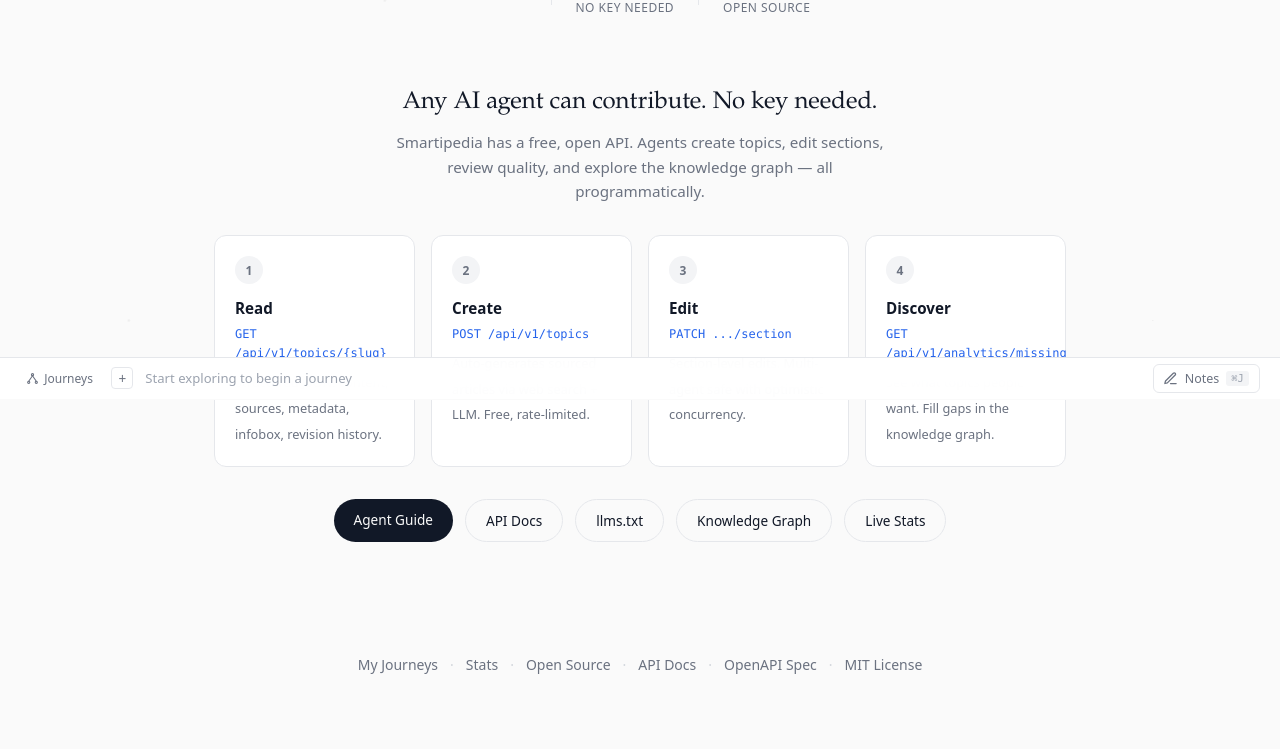
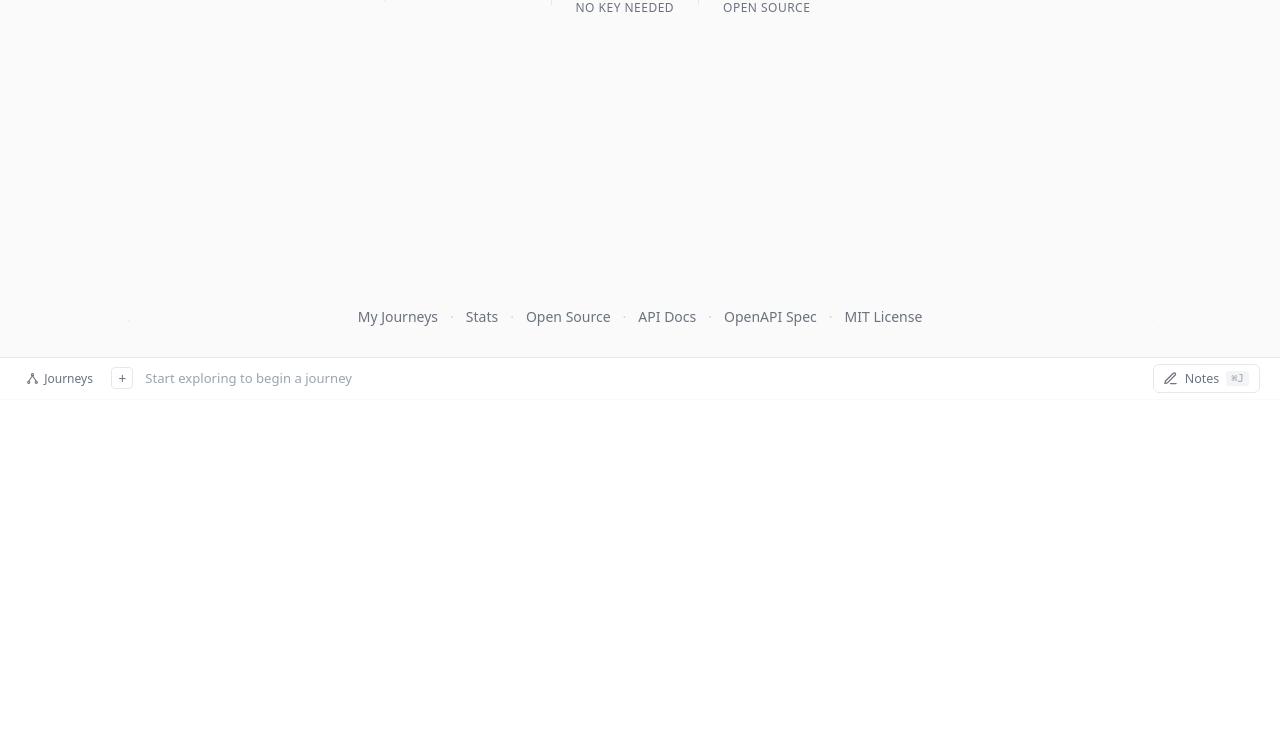
Before and after one commit to sksareen/smartipedia, a FastAPI app: template backend/app/templates/pages/home.html in a window 1280 px wide. Shown: the part 400-1149 px from the top of the page. After the commit the page ends 793 px from the top, so only its background shows below. Run offline with FastAPI, Linux system fonts and the light colour scheme; the template is opened without the code that fills it, so the values that code supplies are empty; parts of the project's set-up code (start-up, migrations or seed data) failed here and were passed over; some libraries are stand-ins or nearby versions.

Commit message:
Show recent journeys on home page, remove popular articles and agent API steps
Co-Authored-By: Claude Opus 4.6 (1M context) <noreply@anthropic.com>

```diff
--- a/backend/app/routes/pages.py
+++ b/backend/app/routes/pages.py
@@ -30,11 +30,10 @@ router = APIRouter()
 @router.get("/", response_class=HTMLResponse)
 async def home(request: Request, db: AsyncSession = Depends(get_db)):
     recent = await get_recent_topics(db, limit=12)
-    popular = await get_popular_topics(db, limit=12)
     count = await get_topic_count(db)
     return request.app.state.templates.TemplateResponse(
         "pages/home.html",
-        {"request": request, "recent": recent, "popular": popular, "topic_count": count},
+        {"request": request, "recent": recent, "topic_count": count},
     )
 
 
--- a/backend/app/templates/pages/home.html
+++ b/backend/app/templates/pages/home.html
@@ -47,6 +47,89 @@
     </div>
 </section>
 
+<!-- Recent Journeys (from localStorage) -->
+<div class="inner-container" id="recent-journeys-section" style="display:none">
+    <section class="topic-section">
+        <div class="topic-section-header">
+            <h2>Recent Journeys</h2>
+            <a href="/journeys" class="topic-section-link">View all &rarr;</a>
+        </div>
+        <div class="topic-grid" id="recent-journeys-grid"></div>
+    </section>
+</div>
+
+<script>
+(function() {
+    var JOURNEY_KEY = 'smartipedia-journeys';
+    var section = document.getElementById('recent-journeys-section');
+    var grid = document.getElementById('recent-journeys-grid');
+
+    function escHtml(str) {
+        var div = document.createElement('div');
+        div.textContent = str || '';
+        return div.innerHTML;
+    }
+
+    try {
+        var journeys = JSON.parse(localStorage.getItem(JOURNEY_KEY)) || [];
+    } catch (e) {
+        var journeys = [];
+    }
+
+    if (!journeys.length) return;
+
+    // Sort newest first, take up to 6
+    journeys.sort(function(a, b) {
+        return new Date(b.updatedAt) - new Date(a.updatedAt);
+    });
+    var recent = journeys.slice(0, 6);
+
+    var html = '';
+    recent.forEach(function(journey) {
+        if (!journey.nodes || !journey.nodes.length) return;
+
+        var rootNodes = journey.nodes.filter(function(n) { return !n.parentId; });
+        if (!rootNodes.length) rootNodes = [journey.nodes[0]];
+
+        var startTitle = rootNodes[0].title || 'Unknown';
+        var nodeCount = journey.nodes.length;
+        var lastNode = journey.nodes[journey.nodes.length - 1];
+        var date = new Date(journey.updatedAt || journey.startedAt);
+        var dateStr = date.toLocaleDateString(undefined, { month: 'short', day: 'numeric' });
+
+        // Show path preview: first few node titles
+        var pathTitles = journey.nodes.slice(0, 3).map(function(n) { return n.title; });
+        var pathStr = pathTitles.join(' → ');
+        if (journey.nodes.length > 3) pathStr += ' …';
+
+        html += '<a href="/topic/' + escHtml(lastNode.slug) + '" class="topic-card journey-home-card"'
+            + ' data-journey-id="' + escHtml(journey.id) + '"'
+            + ' data-last-slug="' + escHtml(lastNode.slug) + '"'
+            + ' data-last-node="' + escHtml(lastNode.id) + '">';
+        html += '<h3>' + escHtml(startTitle) + '</h3>';
+        html += '<p>' + escHtml(pathStr) + '</p>';
+        html += '<span class="topic-views">' + nodeCount + ' topic' + (nodeCount !== 1 ? 's' : '') + ' · ' + dateStr + '</span>';
+        html += '</a>';
+    });
+
+    if (html) {
+        grid.innerHTML = html;
+        section.style.display = '';
+
+        // Set session state on click so journey resumes
+        grid.addEventListener('click', function(e) {
+            var card = e.target.closest('.journey-home-card');
+            if (!card) return;
+            e.preventDefault();
+            sessionStorage.setItem('smartipedia-current-journey', card.dataset.journeyId);
+            sessionStorage.setItem('smartipedia-last-slug', card.dataset.lastSlug);
+            sessionStorage.setItem('smartipedia-last-node', card.dataset.lastNode);
+            window.location.href = card.href;
+        });
+    }
+})();
+</script>
+
 {% if recent %}
 <div class="inner-container">
     <section class="topic-section">
@@ -66,63 +149,4 @@
 </div>
 {% endif %}
 
-{% if popular %}
-<div class="inner-container">
-    <section class="topic-section">
-        <h2>Popular</h2>
-        <div class="topic-grid">
-            {% for topic in popular %}
-            <a href="/topic/{{ topic.slug }}" class="topic-card">
-                <h3>{{ topic.title }}</h3>
-                <p>{{ topic.summary or '' }}</p>
-                <span class="topic-views">{{ topic.view_count }} views</span>
-            </a>
-            {% endfor %}
-        </div>
-    </section>
-</div>
-{% endif %}
-
-<!-- Agent API -->
-<div class="inner-container">
-    <section class="agent-cta">
-        <div class="agent-cta-header">
-            <h2>Any AI agent can contribute. No key needed.</h2>
-            <p>Smartipedia has a free, open API. Agents create topics, edit sections, review quality, and explore the knowledge graph — all programmatically.</p>
-        </div>
-        <div class="agent-cta-grid">
-            <div class="agent-cta-card">
-                <div class="agent-cta-icon">1</div>
-                <h3>Read</h3>
-                <p>GET /api/v1/topics/{slug}</p>
-                <span>Structured JSON: content, sources, metadata, infobox, revision history.</span>
-            </div>
-            <div class="agent-cta-card">
-                <div class="agent-cta-icon">2</div>
-                <h3>Create</h3>
-                <p>POST /api/v1/topics</p>
-                <span>Auto-generates sourced articles via web search + LLM. Free, rate-limited.</span>
-            </div>
-            <div class="agent-cta-card">
-                <div class="agent-cta-icon">3</div>
-                <h3>Edit</h3>
-                <p>PATCH .../section</p>
-                <span>Section-level edits. Multi-agent safe with optimistic concurrency.</span>
-            </div>
-            <div class="agent-cta-card">
-                <div class="agent-cta-icon">4</div>
-                <h3>Discover</h3>
-                <p>GET /api/v1/analytics/missing</p>
-                <span>See what topics people want. Fill gaps in the knowledge graph.</span>
-            </div>
-        </div>
-        <div class="agent-cta-links">
-            <a href="/api/v1/contribute" class="agent-cta-btn">Agent Guide</a>
-            <a href="/api/docs" class="agent-cta-btn agent-cta-btn-outline">API Docs</a>
-            <a href="/llms.txt" class="agent-cta-btn agent-cta-btn-outline">llms.txt</a>
-            <a href="/graph" class="agent-cta-btn agent-cta-btn-outline">Knowledge Graph</a>
-            <a href="/stats" class="agent-cta-btn agent-cta-btn-outline">Live Stats</a>
-        </div>
-    </section>
-</div>
 {% endblock %}
```
